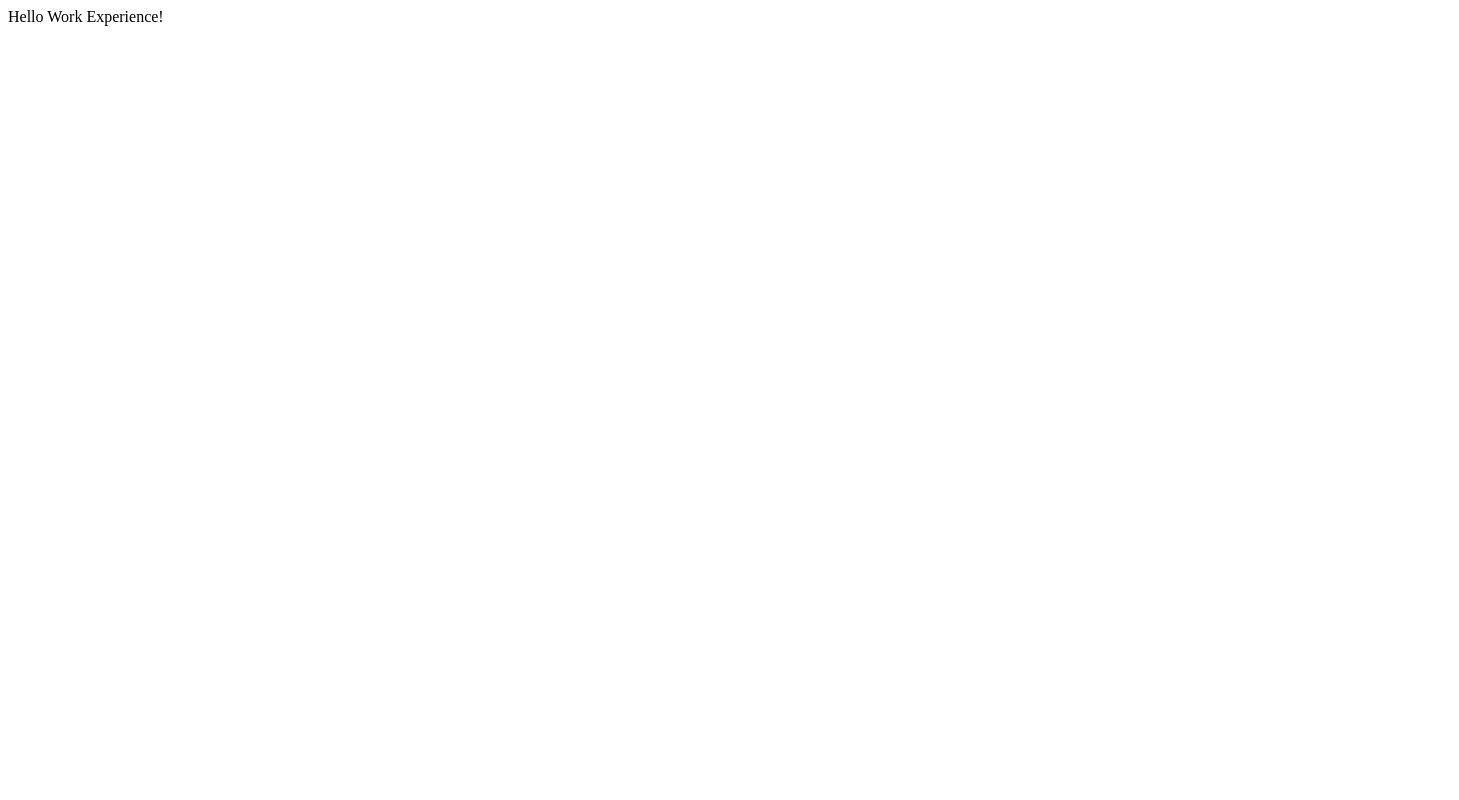
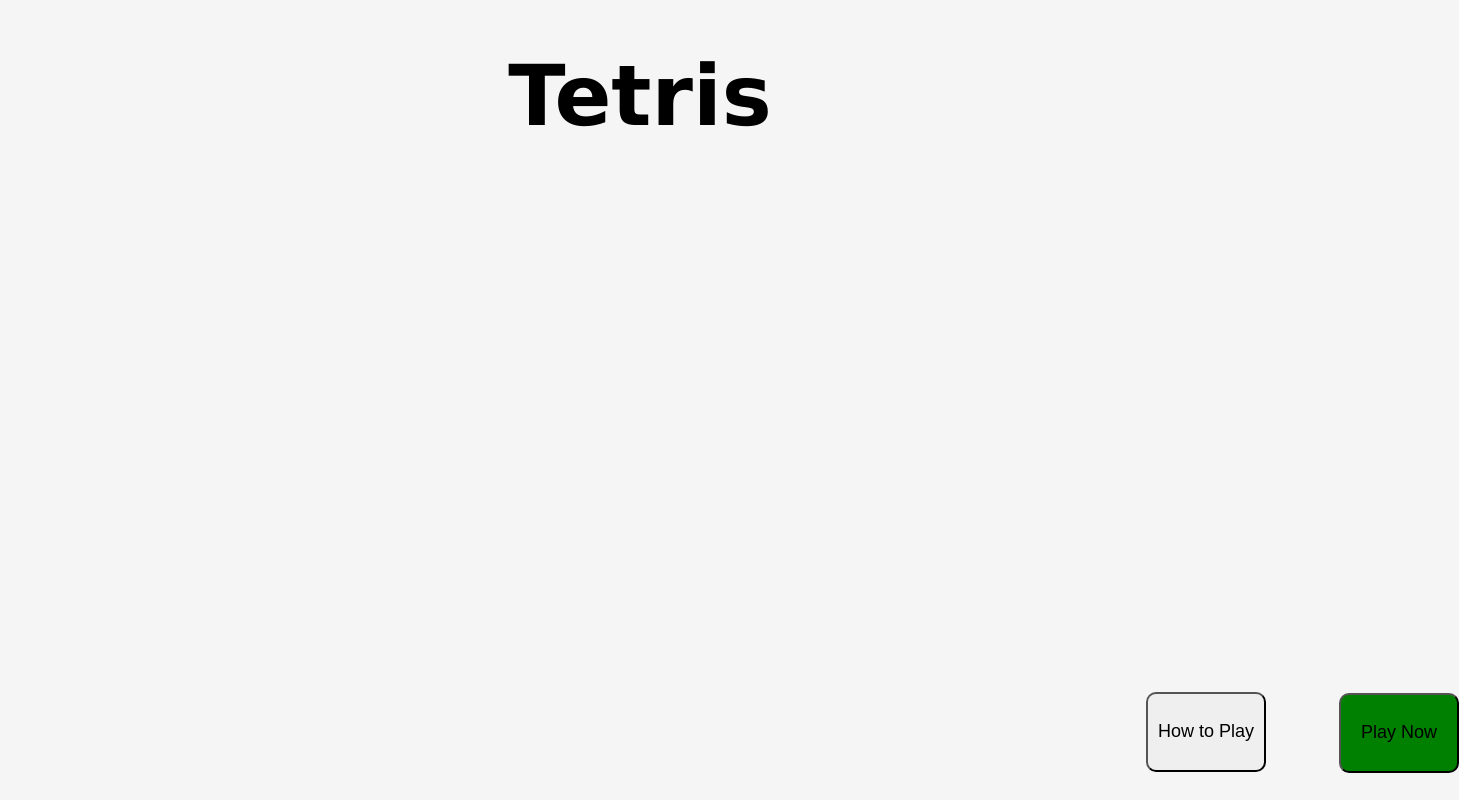
Before and after one commit to CarlyG55/Tetris-WorkExperience2022, a website: page frontend/pages/index.html in a window 1280 px wide. Shown: the whole page, 1459 px wide, since content can reach past the window. Drawn offline with nearby package versions, Linux system fonts and the light colour scheme.

Commit message:
created a start page

```diff
--- a/frontend/pages/index.html
+++ b/frontend/pages/index.html
@@ -7,13 +7,36 @@
 -->
 
 <head>
+    <title>Tetris - | Free Online Game | - </title>
+    <link rel="icon" href="logo22.png">
+    <link rel="stylesheet" href="../styles/index.css">
     <meta charset="utf-8">
+    <h1 class = "title"style = "text-align: center;"> <big> Tetris</big> </h1>
 </head>
 
-<body>
-    <div>
-        Hello Work Experience!
+
+<body style = "background-color:whitesmoke;">
+
+   <button class = "how-to">
+    <p>How to Play</p>
+   </button>
+
+
+
+
+
+    <form action = "game.html">
+        <input class="gameplay" type="submit" value="Play Now" />
+
+    </form>
+
+
+
+
+    <div class = "background">
+
     </div>
+<script src="https://unpkg.com/ionicons@4.5.10-0/dist/ionicons.js"></script>
 </body>
 
 </html>
--- a/frontend/styles/index.css
+++ b/frontend/styles/index.css
@@ -1 +1,64 @@
-@import './main.css'
+@import './main.css';
+
+.title{
+    font-family: Verdana, Geneva, Tahoma, sans-serif;
+    font-weight: 800;
+    font-size: 70px;
+}
+
+p {
+    font-size: large;
+}
+
+h1 {
+    position: relative;
+    text-align: center;
+}
+
+.how-to{
+    position: relative;
+    left: 1138px;
+    height: 80px;
+    width: 120px;
+    top: 500px;
+    border-radius: 10px;
+
+}
+
+.how-to:hover{
+    outline-color: transparent;
+    outline-style: solid;
+    box-shadow: 0 0 0 4px #555;
+    transition: 1s;
+}
+
+img {
+    position: relative;
+    height: 200px;
+    width: 200px;
+    left: 1007px;
+    top: 300px;
+
+}
+
+ion-icon{
+    font-size: xx-large;
+}
+
+.gameplay{
+    position: relative;
+    background-color: green;
+    font-size: large;
+    width: 120px;
+    height: 80px;
+    left: 1331px;
+    top: 421px;
+    border-radius: 10px;
+}
+
+.gameplay:hover{
+    outline-color: transparent;
+    outline-style: solid;
+    box-shadow: 0 0 0 4px #555;
+    transition: 1s;
+}
```
Also changed, not shown: frontend/pages/logo22.png (added), 1 other file.
